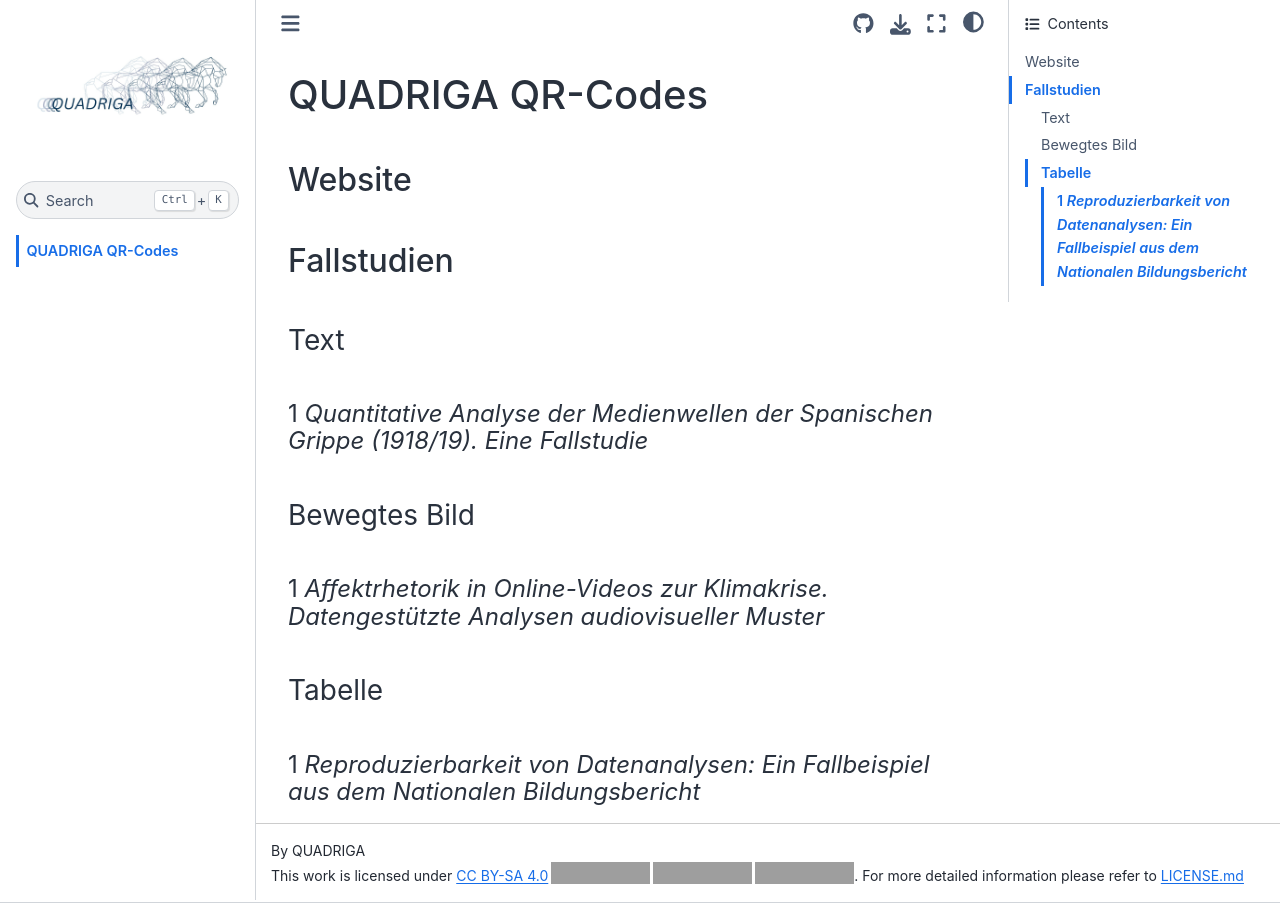
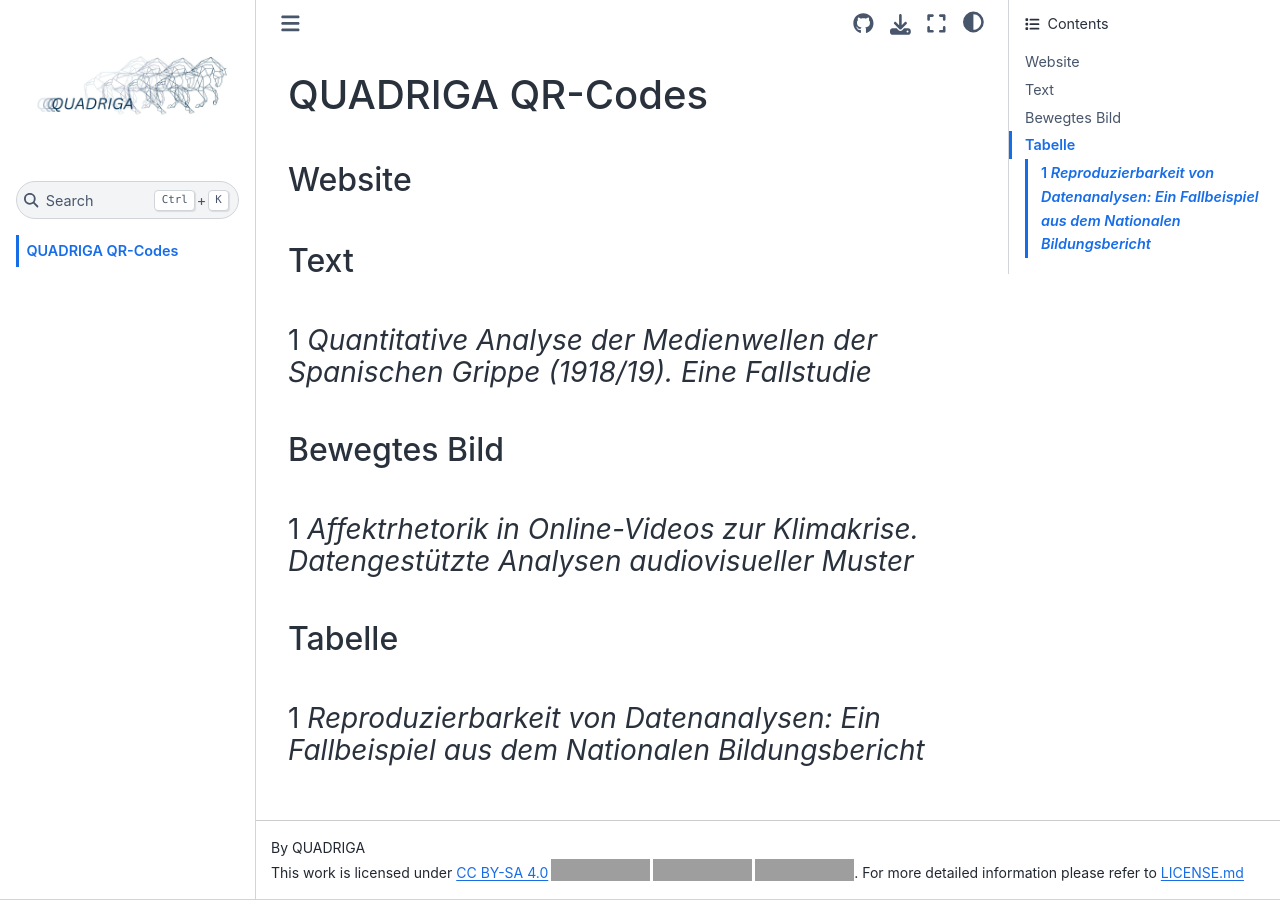
Before and after one commit to quadriga-dk/qr, a Jupyter Book: the page built from qr.md, in a window 1280 px wide. Built offline with Jupyter Book 1.0.4 settings and Sphinx 7.4.7 and the Sphinx Book theme 1.1.4, drawn with Linux system fonts in a browser that asks for light colours; grey boxes are pictures that could not be loaded.

Commit message:
refactor: kleine Anpassungen der Struktur

````diff
--- a/_toc.yml
+++ b/_toc.yml
@@ -1,5 +1,5 @@
 # Table of contents
 # Learn more at https://jupyterbook.org/customize/toc.html
 
-format: jb-article
+format: jb-book
 root: qr
--- a/qr.md
+++ b/qr.md
@@ -54,11 +54,10 @@ for key, value in qr_dict.items():
 https://quadriga-dk.de
 ```
 
-## Fallstudien
 
-### Text
+## Text
 
-#### 1 _Quantitative Analyse der Medienwellen der Spanischen Grippe (1918/19). Eine Fallstudie_
+### 1 _Quantitative Analyse der Medienwellen der Spanischen Grippe (1918/19). Eine Fallstudie_
 ```{glue:figure} qr-text-fs-1
 :figwidth: 450px
 :name: "qr-text-fs-1"
@@ -66,8 +65,8 @@ https://quadriga-dk.de
 https://dh-network.github.io/quadriga
 ```
 
-### Bewegtes Bild
-#### 1 _Affektrhetorik in Online-Videos zur Klimakrise. Datengestützte Analysen audiovisueller Muster_
+## Bewegtes Bild
+### 1 _Affektrhetorik in Online-Videos zur Klimakrise. Datengestützte Analysen audiovisueller Muster_
 ```{glue:figure} qr-bild-fs-1
 :figwidth: 450px
 :name: "qr-bild-fs-1"
@@ -75,8 +74,8 @@ https://dh-network.github.io/quadriga
 https://quadriga-dk.github.io/Bewegtes-Bild-Fallstudie-1/
 ```
 
-### Tabelle
-#### 1 _Reproduzierbarkeit von Datenanalysen: Ein Fallbeispiel aus dem Nationalen Bildungsbericht_
+## Tabelle
+### 1 _Reproduzierbarkeit von Datenanalysen: Ein Fallbeispiel aus dem Nationalen Bildungsbericht_
 ```{glue:figure} qr-tabelle-fs-1
 :figwidth: 450px
 :name: "qr-tabelle-fs-1"
````
